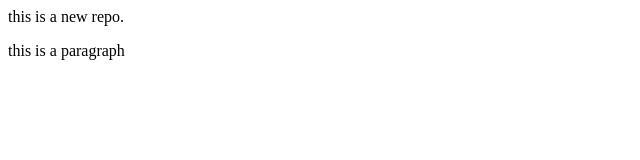
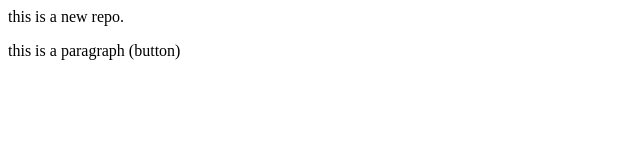
Before and after one commit to sushma267/Localrepo, a plain HTML site: page index.html in a window 1280 px wide. Shown: the full height of the page, 0-640 px from the left. Drawn offline with Linux system fonts and the light colour scheme.

Commit message:
add button

```diff
--- a/index.html
+++ b/index.html
@@ -1,2 +1,2 @@
 <p>this is  a new repo.</p>
-<p> this is a paragraph</p>
+<p> this is a paragraph (button)</p>
```
